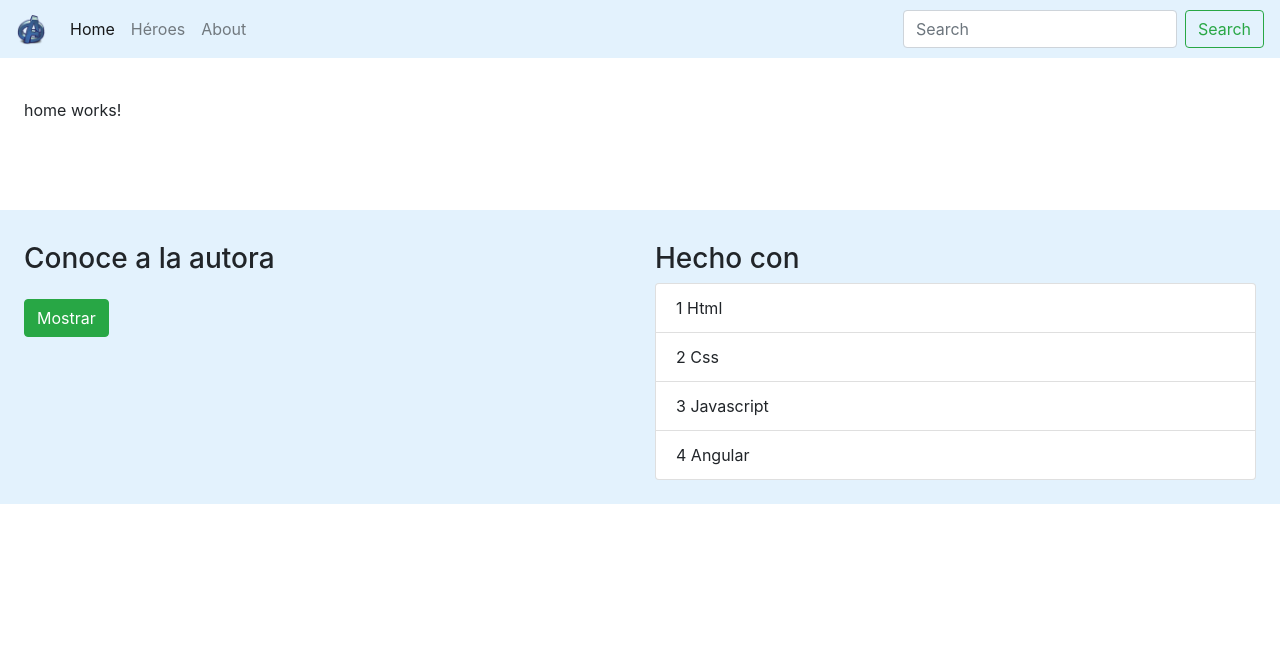
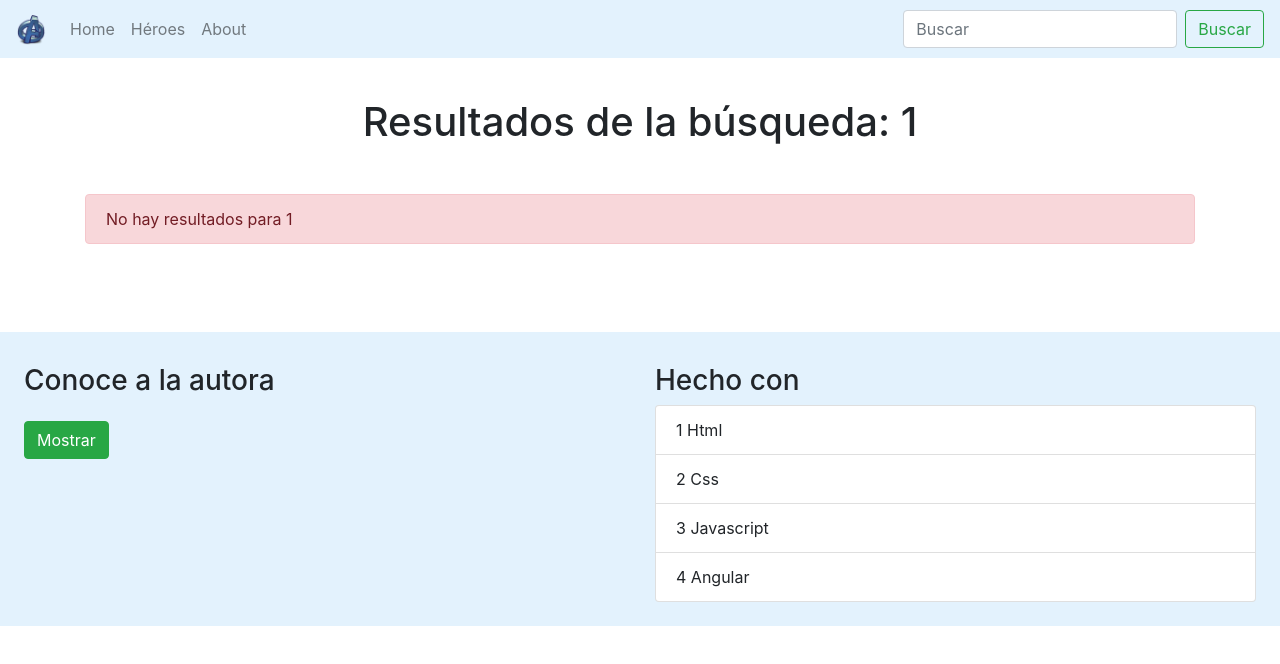
Before and after one commit to Mia-Salazar/angular-project, an Angular app: page /result/1 in a window 1280 px wide. Before the commit this address led to /home. Shown: the top 664 px of the page. Built offline with nearby package versions, Linux system fonts and the light colour scheme.

Commit message:
Create search component

```diff
--- a/src/app/app.module.ts
+++ b/src/app/app.module.ts
@@ -13,7 +13,8 @@ import { FooterComponent } from './components/footer/footer.component';
 import { HomeComponent } from './home/home.component';
 import { AboutComponent } from './about/about.component';
 import { HeroesComponent } from './heroes/heroes.component';
-import { DetailComponent } from './detail/detail.component'
+import { DetailComponent } from './detail/detail.component';
+import { ResultComponent } from './result/result.component'
 
 @NgModule({
   declarations: [
@@ -23,7 +24,8 @@ import { DetailComponent } from './detail/detail.component'
     HomeComponent,
     AboutComponent,
     HeroesComponent,
-    DetailComponent
+    DetailComponent,
+    ResultComponent
   ],
   imports: [
     BrowserModule,
--- a/src/app/app.routes.ts
+++ b/src/app/app.routes.ts
@@ -4,12 +4,14 @@ import { HomeComponent } from './home/home.component'
 import { AboutComponent } from './about/about.component'
 import { HeroesComponent } from './heroes/heroes.component'
 import { DetailComponent } from './detail/detail.component'
+import { ResultComponent } from './result/result.component'
 
 const APP_ROUTES: Routes = [
     {path: 'home', component: HomeComponent},
     {path: 'about', component: AboutComponent},
     {path: 'heroes', component: HeroesComponent},
     {path: 'detail/:id', component: DetailComponent},
+    {path: 'result/:element', component: ResultComponent},
     {path: '**', pathMatch: 'full', redirectTo: 'home'}
 ]
 
--- a/src/app/components/header/header.component.html
+++ b/src/app/components/header/header.component.html
@@ -19,8 +19,8 @@
       </li>
     </ul>
     <form class="form-inline my-2 my-lg-0">
-        <input class="form-control mr-sm-2" type="search" placeholder="Search" aria-label="Search">
-        <button class="btn btn-outline-success my-2 my-sm-0" type="submit">Search</button>
+      <input class="form-control mr-sm-2" type="search" placeholder="Buscar" aria-label="Search" (keydown.enter)="seachElement(searchInput.value)" #searchInput>
+      <button class="btn btn-outline-success my-2 my-sm-0"  (click)="seachElement(searchInput.value)">Buscar</button>
     </form>
   </div>
 </nav>
--- a/src/app/components/header/header.component.ts
+++ b/src/app/components/header/header.component.ts
@@ -1,4 +1,5 @@
-import {Component} from '@angular/core'
+import { Component } from '@angular/core'
+import { Router } from '@angular/router'
 
 @Component({
     selector: 'header',
@@ -7,5 +8,11 @@ import {Component} from '@angular/core'
 })
 
 export class Header {
+    constructor( private router:Router){
+    }
+
+    seachElement(element:string){
+        this.router.navigate(['/result', element])
+    }
 
 }
--- /dev/null
+++ b/src/app/result/result.component.html
@@ -0,0 +1,14 @@
+<section class="container justify-content-center">
+    <h1 class="text-center">Resultados de la búsqueda: {{term}}</h1>
+    <div class="alert alert-danger mt-5" role="alert" *ngIf="resultElements.length == 0">
+        No hay resultados para {{term}}
+    </div>
+    <div class="row justify-content-lg-between">
+        <article class="card col-lg-3 m-4" *ngFor="let resultElement of resultElements; let i = index">
+            <img src={{resultElement.img}} class="card-img-top" alt="">
+            <div class="card-body">
+              <p class="card-text text-center font-weight-bold">{{resultElement.nombre}}</p>
+            </div>
+        </article>
+    </div>
+</section>
--- /dev/null
+++ b/src/app/result/result.component.ts
@@ -0,0 +1,32 @@
+import { Component, OnInit } from '@angular/core';
+import { ActivatedRoute } from '@angular/router'
+import { HeroesServices } from '../services/heroes.services'
+
+@Component({
+  selector: 'app-result',
+  templateUrl: './result.component.html',
+  styleUrls: ['./result.component.scss']
+})
+export class ResultComponent implements OnInit {
+
+  term:string
+  resultElements:any = {}
+
+  constructor(
+    private activatedRoute:ActivatedRoute,
+    private service:HeroesServices
+  ) {
+  }
+
+  ngOnInit(){
+    this.activatedRoute.params.subscribe(
+      params =>{
+        this.term = params['element']
+        console.log(params['element'], 'params')
+        this.resultElements = this.service.seachElement(params['element'])
+        console.log(this.resultElements, 'details')
+      }
+    )
+  }
+
+}
--- a/src/app/services/heroes.services.ts
+++ b/src/app/services/heroes.services.ts
@@ -64,6 +64,20 @@ export class HeroesServices {
 
   }
 
+  seachElement(element:string){
+    let arrayElements:Heroes[] = []
+    element = element.toLowerCase()
+
+    for (let heroe of this.heroes){
+      let nombre = heroe.nombre.toLowerCase()
+      if(nombre.indexOf(element) >= 0){
+        arrayElements.push(heroe)
+      }
+    }
+    console.log(arrayElements)
+    return arrayElements
+  }
+
 }
 
 export interface Heroes {
```
Also changed, not shown: src/app/result/result.component.scss (added). Lines whose indentation alone changed are shown as unchanged.
